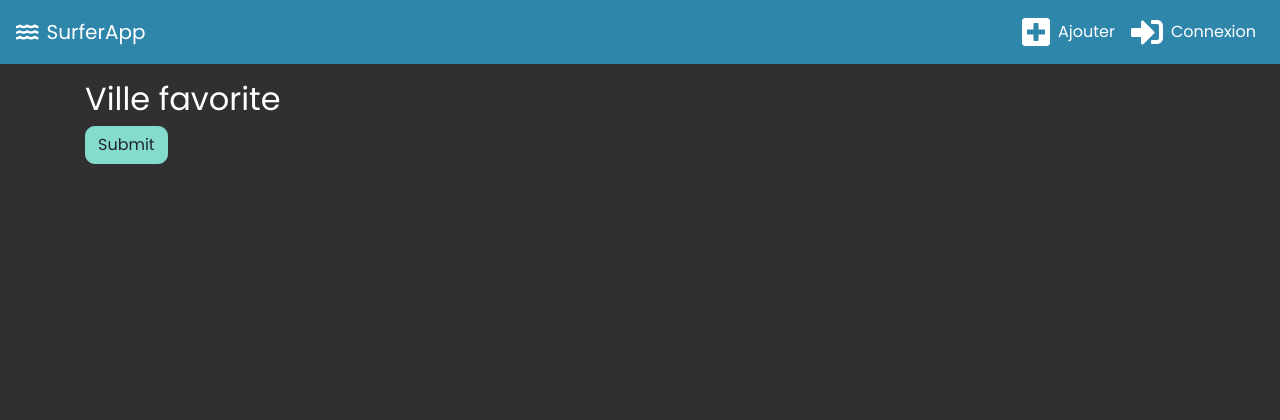
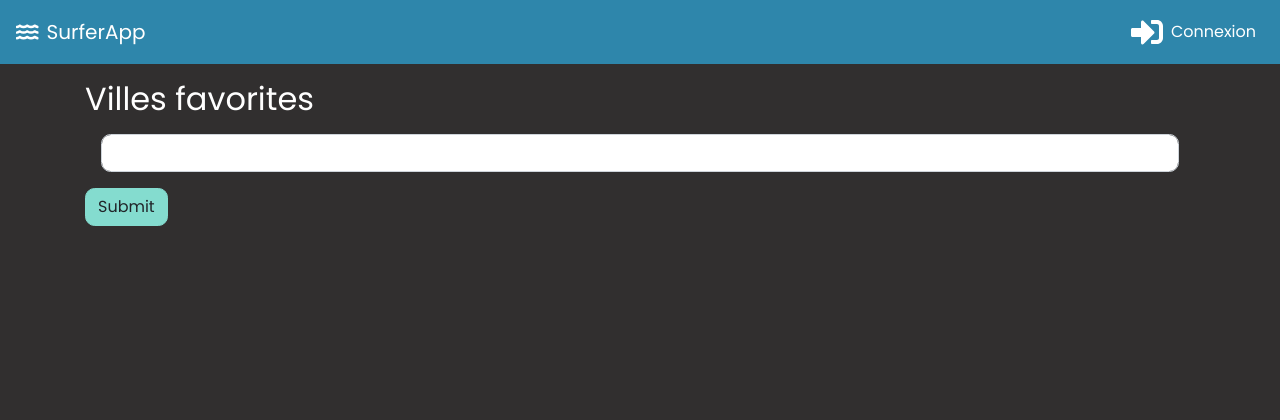
Before and after one commit to tomdubraw/nuitinfo2020, a Symfony app: template app/templates/fav_city/index.html.twig in a window 1280 px wide. Shown: the top 420 px of the page. Run offline with Twig, Linux system fonts and the light colour scheme; the template is opened without the code that fills it, so the values that code supplies are empty; form fields are guessed from the names that the template uses; style sheets or scripts are compiled from the project's sources; some libraries are stand-ins or nearby versions.

Commit message:
Patch nom pages + patch menu (#25)

```diff
--- a/app/templates/base.html.twig
+++ b/app/templates/base.html.twig
@@ -16,13 +16,21 @@
             <a class="navbar-brand" href="{{ path('home') }}"><i class="fas fa-water mr-2"></i>SurferApp</a>
             <div class="collapse navbar-collapse">
                 <ul class="navbar-nav ml-auto">
-                    <li class="nav-item">
-                        <a href="{{ path('trip_create') }}" class="nav-link d-flex align-items-center navbut">
-                            <i class="fas fa-plus-square fa-2x"></i>
-                            <span class="d-none d-md-inline d-lg-inline ml-2">Ajouter</span>
-                        </a>
-                    </li>
                     {% if app.user %}
+                        <li class="nav-item">
+                            <a href="{{ path('trip_create') }}" class="nav-link d-flex align-items-center navbut">
+                                <i class="fas fa-plus-square fa-2x"></i>
+                                <span class="d-none d-md-inline d-lg-inline ml-2">Ajouter</span>
+                            </a>
+                        </li>
+                        {% if app.user.organization == null %}
+                            <li class="nav-item">
+                                <a href="{{ path('fav_city') }}" class="nav-link d-flex align-items-center navbut">
+                                    <i class="fas fa-star fa-2x"></i>
+                                    <span class="d-none d-md-inline d-lg-inline ml-2">Favoris</span>
+                                </a>
+                            </li>
+                        {% endif %}
                         <li class="nav-item">
                             <a href="{{ path('profil') }}" class="nav-link d-flex align-items-center navbut">
                                 <i class="fas fa-user-alt fa-2x"></i>
--- a/app/templates/fav_city/index.html.twig
+++ b/app/templates/fav_city/index.html.twig
@@ -1,13 +1,13 @@
 {% extends 'base.html.twig' %}
 
-{% block title %}Hello FavCityController!{% endblock %}
+{% block title %}Villes favorites - SurferApp{% endblock %}
 
 {% block body %}
     <div class="container">
-        <h2>Ville favorite</h2>
+        <h2>Villes favorites</h2>
 
         {{ form_start(form, {'action': path('fav_city_post')}) }}
-            {{ form_rest(form) }}
+            <div class="m-3">{{ form_widget(form.label) }}</div>
             <input type="submit" class="btn btn-primary">
         {{ form_end(form) }}
 
--- a/app/templates/home/index.html.twig
+++ b/app/templates/home/index.html.twig
@@ -1,6 +1,6 @@
 {% extends 'base.html.twig' %}
 
-{% block title %}Hello HomeController!{% endblock %}
+{% block title %}SurferApp{% endblock %}
 
 {% block body %}
     <div class="p-3 container-fluid border col-sm-6 col-lg-5 mt-5" style="height: 20em" >
--- a/app/templates/trip/create.html.twig
+++ b/app/templates/trip/create.html.twig
@@ -1,4 +1,6 @@
 {% extends 'base.html.twig' %}
+
+{% block title %}AJouter un trip - SurferApp{% endblock %}
 
 {% block body %}
 
```
